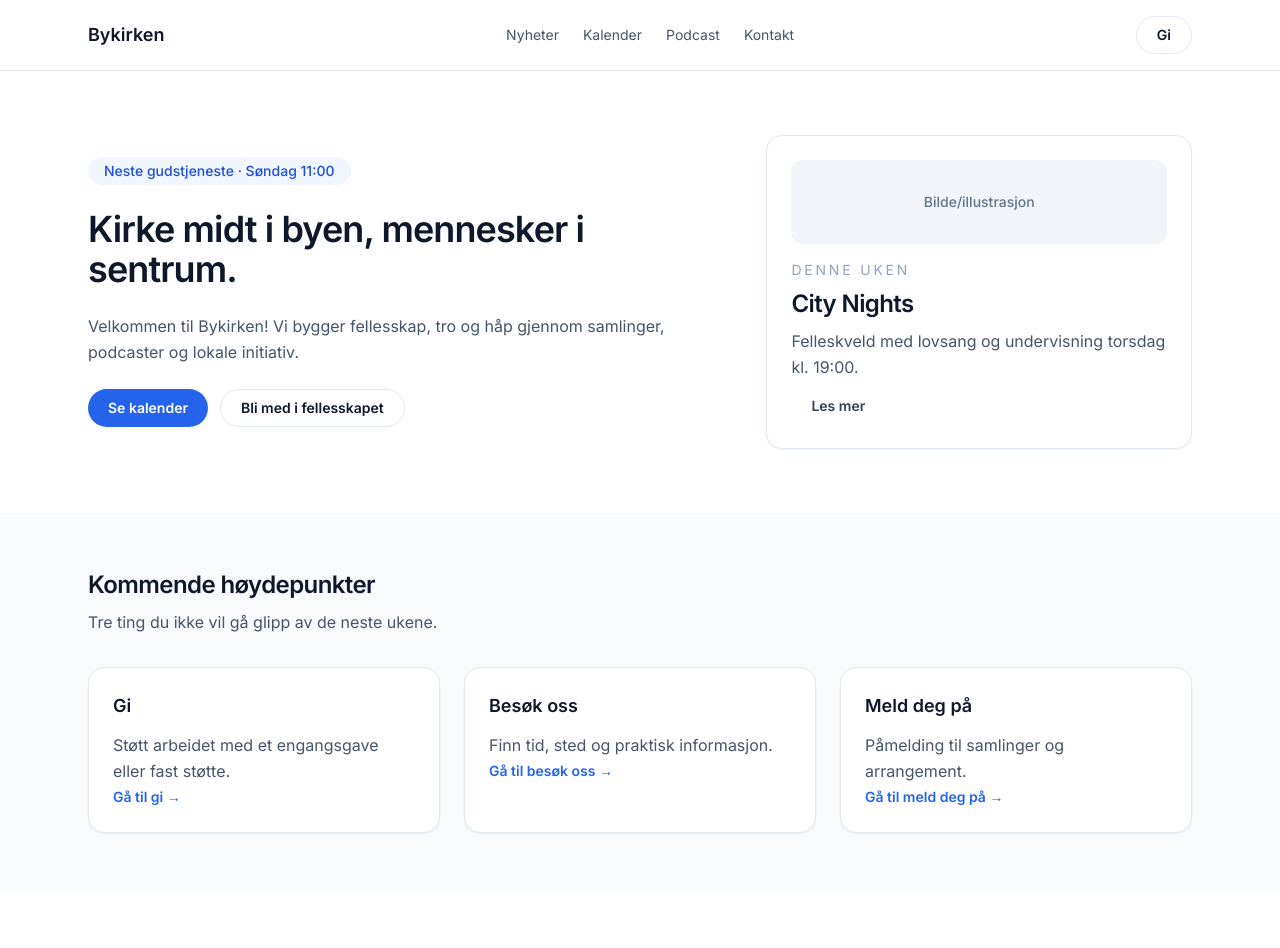
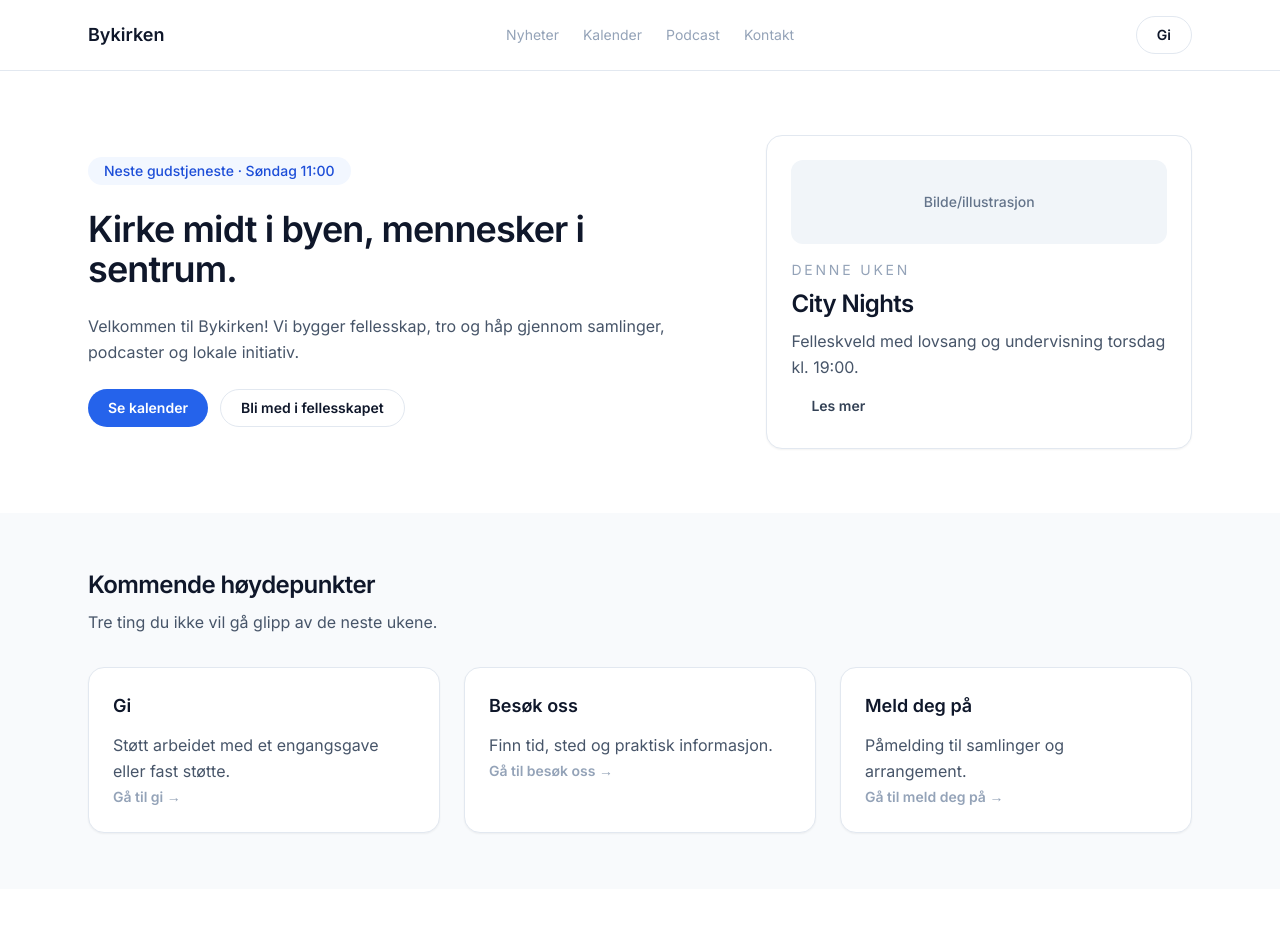
Before and after one commit to basstian-ai/CMS, a Next.js app: page / in a window 1280 px wide. Shown: the top 948 px of the page. Built offline with nearby package versions, Linux system fonts and the light colour scheme.

Commit message:
Fix Next config and remove placeholder routes

```diff
--- a/app/(public)/layout.tsx
+++ b/app/(public)/layout.tsx
@@ -12,18 +12,10 @@ export default function PublicLayout({ children }: PropsWithChildren) {
             Bykirken
           </Link>
           <nav className="hidden items-center gap-6 text-sm text-slate-600 md:flex">
-            <Link href="/nyheter" className="transition hover:text-slate-900">
-              Nyheter
-            </Link>
-            <Link href="/kalender" className="transition hover:text-slate-900">
-              Kalender
-            </Link>
-            <Link href="/podcast" className="transition hover:text-slate-900">
-              Podcast
-            </Link>
-            <Link href="/kontakt" className="transition hover:text-slate-900">
-              Kontakt
-            </Link>
+            <span className="cursor-default text-slate-400">Nyheter</span>
+            <span className="cursor-default text-slate-400">Kalender</span>
+            <span className="cursor-default text-slate-400">Podcast</span>
+            <span className="cursor-default text-slate-400">Kontakt</span>
           </nav>
           <Button variant="secondary" className="hidden md:inline-flex">
             Gi
--- a/app/(public)/page.tsx
+++ b/app/(public)/page.tsx
@@ -1,13 +1,11 @@
-import Link from "next/link";
-
 import { Button } from "@/components/ui/button";
 import { Card } from "@/components/ui/card";
 import { BodyText, Heading, Subheading } from "@/components/ui/typography";
 
 const quickLinks = [
-  { title: "Gi", description: "Støtt arbeidet med et engangsgave eller fast støtte.", href: "/gi" },
-  { title: "Besøk oss", description: "Finn tid, sted og praktisk informasjon.", href: "/om-oss" },
-  { title: "Meld deg på", description: "Påmelding til samlinger og arrangement.", href: "/kalender" },
+  { title: "Gi", description: "Støtt arbeidet med et engangsgave eller fast støtte." },
+  { title: "Besøk oss", description: "Finn tid, sted og praktisk informasjon." },
+  { title: "Meld deg på", description: "Påmelding til samlinger og arrangement." },
 ];
 
 const news = [
@@ -70,9 +68,9 @@ export default function HomePage() {
             <Card key={link.title} className="space-y-3">
               <h3 className="text-lg font-semibold text-slate-900">{link.title}</h3>
               <BodyText>{link.description}</BodyText>
-              <Link className="text-sm font-semibold text-brand-600" href={link.href}>
+              <span className="text-sm font-semibold text-slate-400">
                 Gå til {link.title.toLowerCase()} →
-              </Link>
+              </span>
             </Card>
           ))}
         </div>
@@ -82,9 +80,7 @@ export default function HomePage() {
         <div className="container-layout space-y-8 py-14">
           <div className="flex items-center justify-between">
             <Subheading>Siste nyheter</Subheading>
-            <Link className="text-sm font-semibold text-brand-600" href="/nyheter">
-              Se alle nyheter
-            </Link>
+            <span className="text-sm font-semibold text-slate-400">Se alle nyheter</span>
           </div>
           <div className="grid gap-6 md:grid-cols-3">
             {news.map((item) => (
--- a/next.config.ts
+++ b/next.config.mjs
@@ -1,6 +1,5 @@
-import type { NextConfig } from "next";
-
-const nextConfig: NextConfig = {
+/** @type {import('next').NextConfig} */
+const nextConfig = {
   reactStrictMode: true,
   experimental: {
     typedRoutes: true,
```
